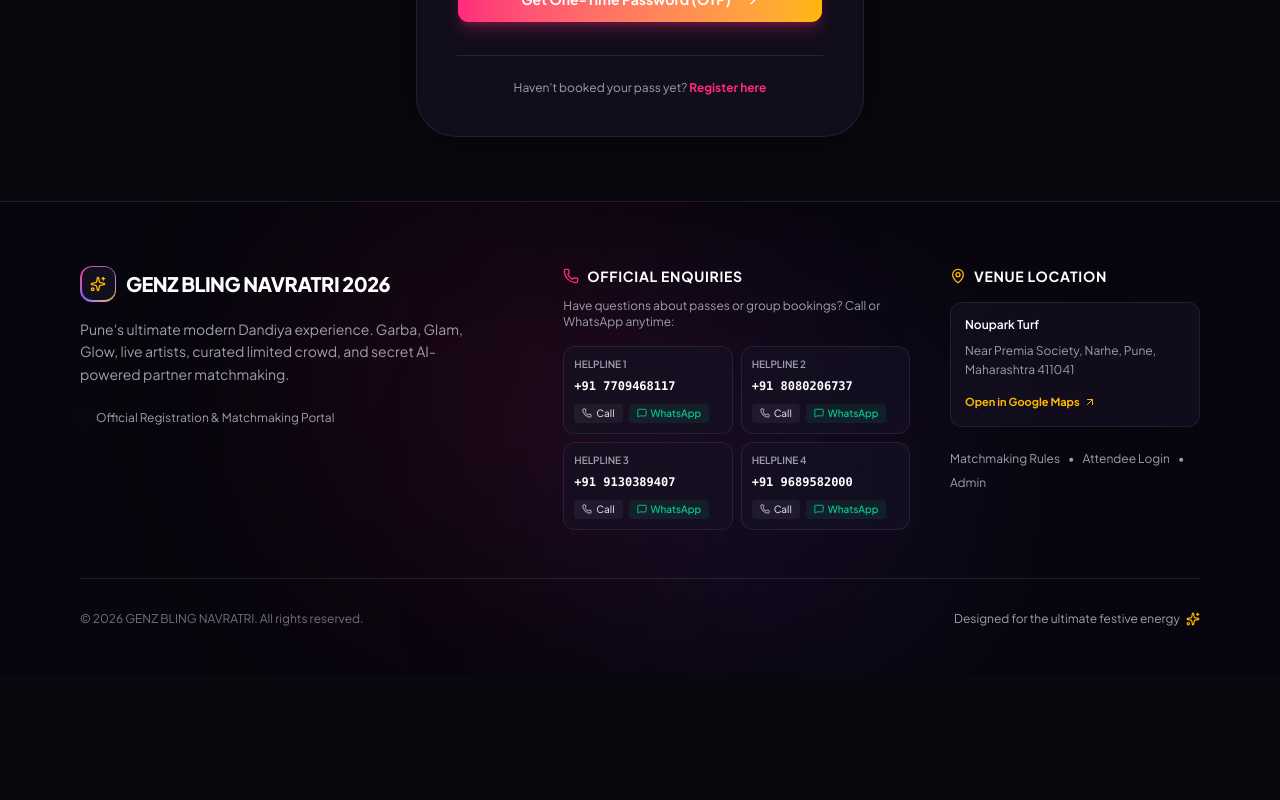
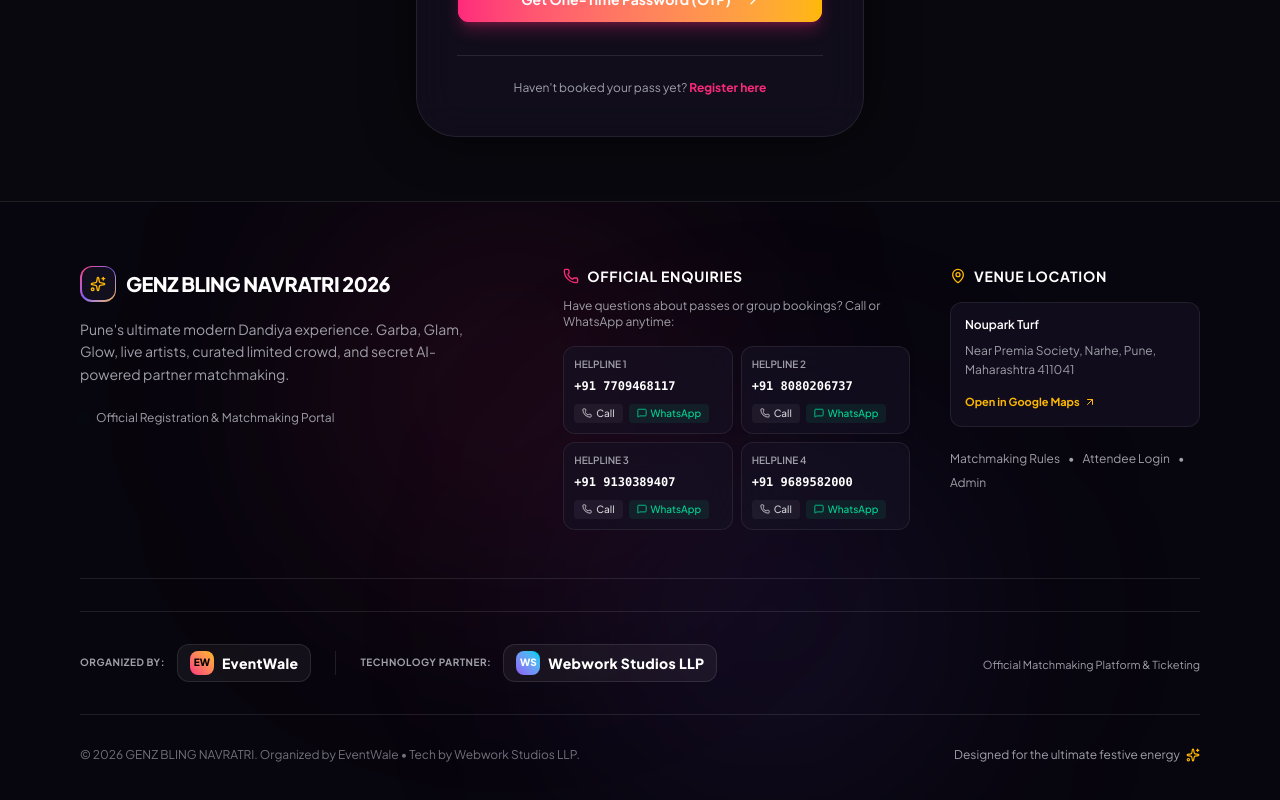
Before and after one commit to sahil7138/Dandiya-match, a Next.js app: page /login in a window 1280 px wide. Shown: the part 470-1270 px from the top of the page. Before the commit the page ends 1145 px from the top, so only its background shows below. Built offline with nearby package versions, Linux system fonts and the light colour scheme.

Commit message:
feat: add EventWale as organizer and Webwork Studios LLP as technology partner

```diff
--- a/src/app/page.tsx
+++ b/src/app/page.tsx
@@ -603,6 +603,117 @@
         </div>
       </section>
 
+      {/* Partners & Organizers Section */}
+      <section id="partners" className="w-full max-w-5xl mx-auto px-4 py-16">
+        <div className="text-center mb-12">
+          <div className="inline-flex items-center gap-1.5 px-3 py-1 rounded-full glass-pill border border-white/10 text-xs font-semibold text-[#ffb800] uppercase tracking-widest mb-3">
+            <Sparkles className="w-3.5 h-3.5 text-primary" /> CREATIVE & TECH FORCE
+          </div>
+          <h2 className="text-3xl sm:text-4xl font-black font-outfit text-white mb-2">
+            Organizers & Partners
+          </h2>
+          <p className="text-zinc-400 text-sm max-w-xl mx-auto">
+            Powered by industry-leading event curation and next-generation software engineering.
+          </p>
+        </div>
+
+        <div className="grid grid-cols-1 md:grid-cols-2 gap-6">
+          {/* EventWale - Organizer */}
+          <motion.div
+            whileHover={{ y: -4 }}
+            className="glass-card rounded-3xl p-8 border border-primary/30 relative overflow-hidden flex flex-col justify-between group"
+          >
+            <div className="absolute top-0 right-0 w-36 h-36 bg-primary/10 rounded-full blur-3xl pointer-events-none -z-0" />
+            <div>
+              <div className="flex items-center justify-between gap-3 mb-6">
+                <span className="text-[10px] font-black uppercase tracking-wider px-3 py-1 rounded-full bg-gradient-to-r from-primary to-[#ffb800] text-black">
+                  OFFICIAL ORGANIZER
+                </span>
+                <span className="text-xs text-zinc-500 font-mono">EST. PUNE</span>
+              </div>
+
+              {/* Logo / Brand Display */}
+              <div className="flex items-center gap-4 mb-4">
+                <div className="h-16 px-4 rounded-2xl bg-black/40 border border-white/10 flex items-center justify-center">
+                  <img
+                    src="/partners/eventwale.svg"
+                    alt="EventWale"
+                    className="h-9 w-auto object-contain"
+                    onError={(e) => {
+                      // Fallback if image fails
+                      (e.target as HTMLElement).style.display = "none"
+                    }}
+                  />
+                  <span className="font-extrabold text-2xl font-outfit text-white tracking-tight ml-2">
+                    EventWale
+                  </span>
+                </div>
+              </div>
+
+              <h3 className="text-xl font-bold font-outfit text-white mb-2">
+                EventWale
+              </h3>
+              <p className="text-zinc-400 text-xs sm:text-sm leading-relaxed">
+                Curating premier cultural, festive, and live music experiences across Pune. Bringing luxury crowd curation, top-tier artists, and unforgettable festive energy to Navratri 2026.
+              </p>
+            </div>
+
+            <div className="pt-6 mt-6 border-t border-white/10 flex items-center justify-between text-xs text-zinc-400">
+              <span>Event Curation & Production</span>
+              <span className="text-[#ffb800] font-semibold">★ Main Organizer</span>
+            </div>
+          </motion.div>
+
+          {/* Webwork Studios LLP - Technology Partner */}
+          <motion.div
+            whileHover={{ y: -4 }}
+            className="glass-card rounded-3xl p-8 border border-[#8b5cf6]/30 relative overflow-hidden flex flex-col justify-between group"
+          >
+            <div className="absolute top-0 right-0 w-36 h-36 bg-[#8b5cf6]/10 rounded-full blur-3xl pointer-events-none -z-0" />
+            <div>
+              <div className="flex items-center justify-between gap-3 mb-6">
+                <span className="text-[10px] font-black uppercase tracking-wider px-3 py-1 rounded-full bg-gradient-to-r from-[#8b5cf6] to-cyan-400 text-white">
+                  TECHNOLOGY PARTNER
+                </span>
+                <span className="text-xs text-zinc-500 font-mono">TECH & PRODUCT</span>
+              </div>
+
+              {/* Logo / Brand Display */}
+              <div className="flex items-center gap-4 mb-4">
+                <div className="h-16 px-4 rounded-2xl bg-black/40 border border-white/10 flex items-center justify-center">
+                  <img
+                    src="/partners/webwork.svg"
+                    alt="Webwork Studios LLP"
+                    className="h-8 w-auto object-contain"
+                    onError={(e) => {
+                      (e.target as HTMLElement).style.display = "none"
+                    }}
+                  />
+                  <div className="ml-2 flex items-baseline gap-1">
+                    <span className="font-extrabold text-xl font-outfit text-white tracking-tight">
+                      webwork studios
+                    </span>
+                    <span className="font-mono text-xs font-bold text-cyan-400">LLP</span>
+                  </div>
+                </div>
+              </div>
+
+              <h3 className="text-xl font-bold font-outfit text-white mb-2">
+                Webwork Studios LLP
+              </h3>
+              <p className="text-zinc-400 text-xs sm:text-sm leading-relaxed">
+                Engineering high-performance web applications, digital pass verification, and the proprietary AI matchmaking algorithm powering the Dandiya Match experience.
+              </p>
+            </div>
+
+            <div className="pt-6 mt-6 border-t border-white/10 flex items-center justify-between text-xs text-zinc-400">
+              <span>Web Architecture & Algorithmic Match</span>
+              <span className="text-cyan-400 font-semibold">★ Technology Partner</span>
+            </div>
+          </motion.div>
+        </div>
+      </section>
+
       {/* FAQs Section */}
       <section className="w-full max-w-4xl mx-auto px-4 py-16">
         <div className="text-center mb-12">
--- a/src/components/footer.tsx
+++ b/src/components/footer.tsx
@@ -116,9 +116,48 @@
 
         </div>
 
+        {/* Partners Showcase Bar */}
+        <div className="py-8 my-8 border-y border-white/10 flex flex-col sm:flex-row items-center justify-between gap-6">
+          <div className="flex flex-col sm:flex-row items-center gap-6">
+            {/* EventWale */}
+            <div className="flex items-center gap-3">
+              <span className="text-[10px] font-bold text-zinc-400 uppercase tracking-wider">Organized By:</span>
+              <div className="flex items-center gap-2 px-3 py-1.5 rounded-xl bg-white/5 border border-white/10">
+                <div className="w-6 h-6 rounded-lg bg-gradient-to-tr from-primary to-[#ffb800] flex items-center justify-center text-[10px] font-black text-black">
+                  EW
+                </div>
+                <span className="font-extrabold text-sm text-white font-outfit tracking-wide">
+                  EventWale
+                </span>
+              </div>
+            </div>
+
+            <div className="hidden sm:block w-[1px] h-6 bg-white/10" />
+
+            {/* Webwork Studios LLP */}
+            <div className="flex items-center gap-3">
+              <span className="text-[10px] font-bold text-zinc-400 uppercase tracking-wider">Technology Partner:</span>
+              <div className="flex items-center gap-2 px-3 py-1.5 rounded-xl bg-white/5 border border-white/10">
+                <div className="w-6 h-6 rounded-lg bg-gradient-to-tr from-[#8b5cf6] to-cyan-400 flex items-center justify-center text-[10px] font-black text-white">
+                  WS
+                </div>
+                <span className="font-extrabold text-sm text-white font-outfit tracking-wide">
+                  Webwork Studios LLP
+                </span>
+              </div>
+            </div>
+          </div>
+
+          <div className="text-right">
+            <span className="text-[11px] text-zinc-400">
+              Official Matchmaking Platform & Ticketing
+            </span>
+          </div>
+        </div>
+
         {/* Bottom Bar */}
-        <div className="pt-8 flex flex-col sm:flex-row items-center justify-between gap-4 text-xs text-zinc-500">
-          <p>© 2026 GENZ BLING NAVRATRI. All rights reserved.</p>
+        <div className="flex flex-col sm:flex-row items-center justify-between gap-4 text-xs text-zinc-500">
+          <p>© 2026 GENZ BLING NAVRATRI. Organized by EventWale • Tech by Webwork Studios LLP.</p>
           <p className="flex items-center gap-1.5 text-zinc-400">
             Designed for the ultimate festive energy <Sparkles className="w-3.5 h-3.5 text-[#ffb800]" />
           </p>
--- a/src/components/navbar.tsx
+++ b/src/components/navbar.tsx
@@ -13,6 +13,7 @@
     { name: "Experience", href: "/#experience" },
     { name: "Passes", href: "/#passes" },
     { name: "Matchmaking", href: "/#matchmaking" },
+    { name: "Partners", href: "/#partners" },
     { name: "Rules", href: "/rules" },
     { name: "Enquiries", href: "/#enquiries" },
   ]
@@ -34,7 +35,7 @@
                 2026
               </span>
             </div>
-            <p className="text-[10px] text-muted-foreground uppercase tracking-widest font-medium">Navratri • Pune</p>
+            <p className="text-[10px] text-muted-foreground uppercase tracking-widest font-medium">By EventWale • Tech by Webwork</p>
           </div>
         </Link>
 
```
Also changed, not shown: public/partners/eventwale.svg (added), public/partners/webwork.svg (added).
